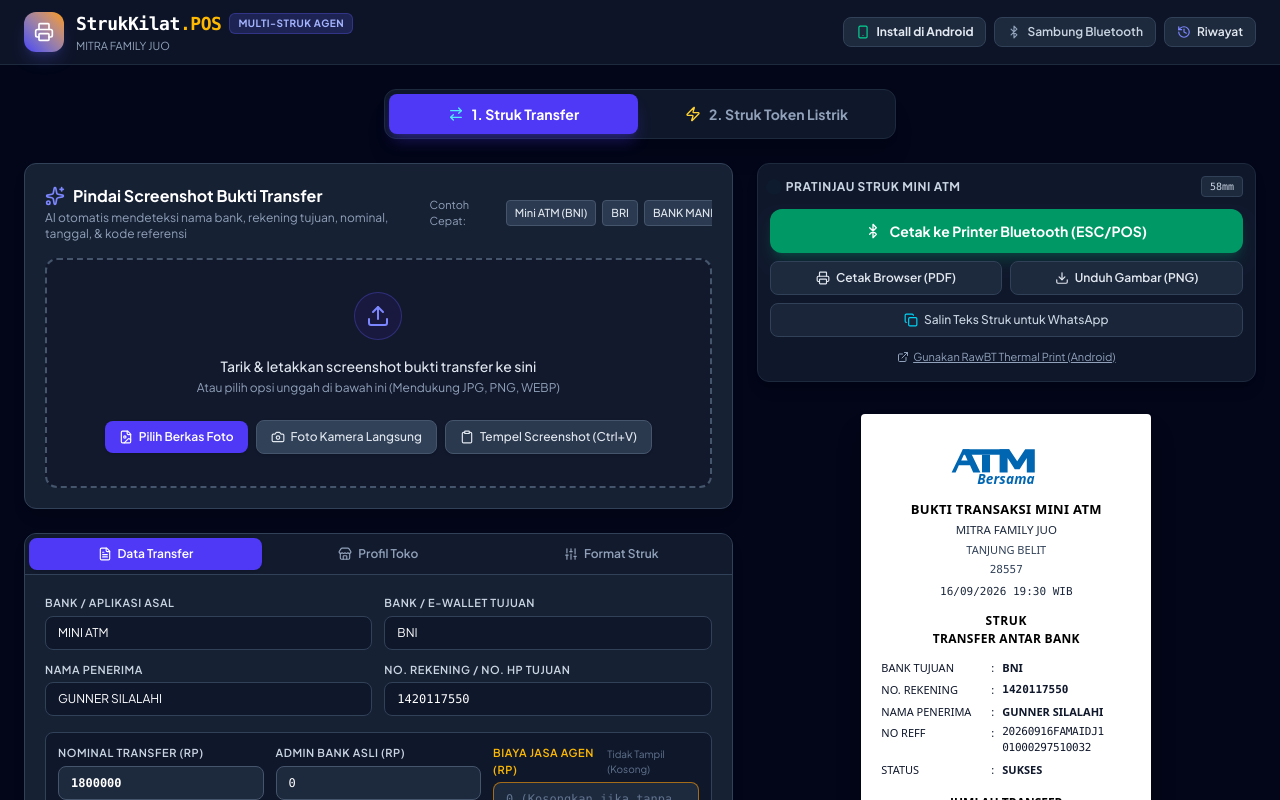
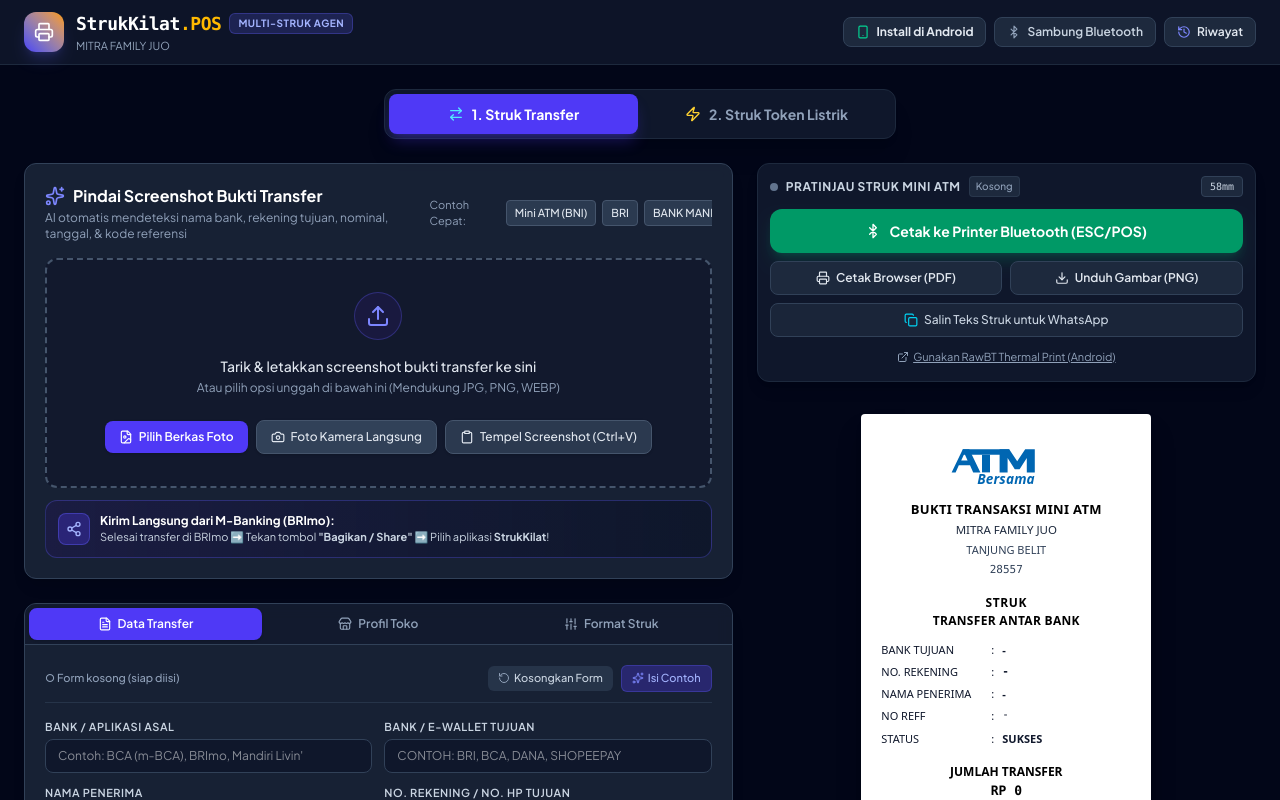
Before and after one commit to Dwi130318/strukkilat, a React (Vite) app: page / in a window 1280 px wide. Shown: the top 800 px of the page. Built offline with nearby package versions, Linux system fonts and the light colour scheme.

Commit message:
feat: allow starting with empty forms
Initialize receipt and token states as empty by default. Added reset and sample data functionality to editors for improved user workflow. Also enhanced the share-target handler to be more robust.

```diff
--- a/src/App.tsx
+++ b/src/App.tsx
@@ -25,6 +25,8 @@
   DEFAULT_PRINT_SETTINGS,
   SAMPLE_RECEIPTS,
   DEFAULT_PLN_TOKEN,
+  EMPTY_RECEIPT,
+  EMPTY_PLN_TOKEN,
 } from './utils/sampleData';
 import {
   generateReceiptEscPos,
@@ -65,20 +67,11 @@
     return saved ? JSON.parse(saved) : DEFAULT_PRINT_SETTINGS;
   });
 
-  // Transfer Receipt State (Murni tanpa biaya jasa saat awal)
-  const [receipt, setReceipt] = useState<ReceiptData>(() => ({
-    ...SAMPLE_RECEIPTS[0],
-    agentFee: 0,
-    totalAmount: SAMPLE_RECEIPTS[0].amount,
-  }));
+  // Transfer Receipt State (Mulai KOSONG saat buka aplikasi sesuai permintaan pengguna)
+  const [receipt, setReceipt] = useState<ReceiptData>(EMPTY_RECEIPT);
 
-  // PLN Token State (Murni tanpa biaya jasa saat awal)
-  const [plnToken, setPlnToken] = useState<PlnTokenData>(() => ({
-    ...DEFAULT_PLN_TOKEN,
-    adminFee: 0,
-    agentFee: 0,
-    totalAmount: DEFAULT_PLN_TOKEN.amount,
-  }));
+  // PLN Token State (Mulai KOSONG saat buka aplikasi sesuai permintaan pengguna)
+  const [plnToken, setPlnToken] = useState<PlnTokenData>(EMPTY_PLN_TOKEN);
 
   const [isProcessingOcr, setIsProcessingOcr] = useState(false);
 
@@ -242,6 +235,40 @@
     };
     setPlnToken(cleanPln);
     showToast('OCR Bukti Token PLN Berhasil!', 'success');
+  };
+
+  // Reset & Sample Handlers
+  const handleResetReceipt = () => {
+    setReceipt(EMPTY_RECEIPT);
+    showToast('Form data transfer telah dikosongkan.', 'info');
+  };
+
+  const handleLoadSampleReceipt = () => {
+    const sample = SAMPLE_RECEIPTS[0];
+    setReceipt({
+      ...sample,
+      agentFee: 0,
+      totalAmount: sample.amount,
+      transactionDate: new Date().toLocaleDateString('id-ID'),
+      transactionTime: new Date().toLocaleTimeString('id-ID', { hour: '2-digit', minute: '2-digit' }) + ' WIB',
+      refNumber: 'TRX' + Date.now().toString().slice(-8),
+    });
+    showToast('Contoh transaksi transfer berhasil dimuat.', 'success');
+  };
+
+  const handleResetPln = () => {
+    setPlnToken(EMPTY_PLN_TOKEN);
+    showToast('Form token listrik telah dikosongkan.', 'info');
+  };
+
+  const handleLoadSamplePln = () => {
+    setPlnToken({
+      ...DEFAULT_PLN_TOKEN,
+      transactionDate: new Date().toLocaleDateString('id-ID'),
+      transactionTime: new Date().toLocaleTimeString('id-ID', { hour: '2-digit', minute: '2-digit' }) + ' WIB',
+      refNumber: 'PLN' + Date.now().toString().slice(-8),
+    });
+    showToast('Contoh token listrik berhasil dimuat.', 'success');
   };
 
   // Direct Print via Web Bluetooth (ESC/POS)
@@ -549,6 +576,8 @@
                 setStore={setStore}
                 settings={settings}
                 setSettings={setSettings}
+                onReset={handleResetReceipt}
+                onLoadSample={handleLoadSampleReceipt}
               />
             ) : (
               <PlnTokenEditor
@@ -558,6 +587,8 @@
                 setStore={setStore}
                 settings={settings}
                 setSettings={setSettings}
+                onReset={handleResetPln}
+                onLoadSample={handleLoadSamplePln}
               />
             )}
           </div>
@@ -568,13 +599,21 @@
               <div className="flex items-center justify-between mb-3">
                 <div className="flex items-center gap-2">
                   <div
-                    className={`w-2 h-2 rounded-full animate-ping ${
-                      mode === 'pln_token' ? 'bg-amber-400' : 'bg-emerald-400'
+                    className={`w-2 h-2 rounded-full ${
+                      (mode === 'transfer' && receipt.amount > 0) || (mode === 'pln_token' && plnToken.amount > 0)
+                        ? mode === 'pln_token' ? 'bg-amber-400 animate-ping' : 'bg-emerald-400 animate-ping'
+                        : 'bg-slate-500'
                     }`}
                   />
                   <span className="text-xs font-bold uppercase tracking-wider text-slate-300">
                     {mode === 'pln_token' ? 'Pratinjau Struk Token PLN' : 'Pratinjau Struk Mini ATM'}
                   </span>
+                  {((mode === 'transfer' && !receipt.amount && !receipt.recipientName) ||
+                    (mode === 'pln_token' && !plnToken.amount && !plnToken.tokenNumber)) && (
+                    <span className="text-[10px] bg-slate-800 text-slate-400 px-1.5 py-0.5 rounded border border-slate-700/60 font-medium">
+                      Kosong
+                    </span>
+                  )}
                 </div>
                 <span className="text-[10px] font-mono bg-slate-800 text-slate-300 px-2 py-0.5 rounded border border-slate-700">
                   {settings.paperWidth}
--- a/src/components/PlnTokenEditor.tsx
+++ b/src/components/PlnTokenEditor.tsx
@@ -1,6 +1,6 @@
 import React, { useState } from 'react';
 import { PlnTokenData, StoreProfile, PrintSettings } from '../types/receipt';
-import { Zap, Store, Sliders, RefreshCw } from 'lucide-react';
+import { Zap, Store, Sliders, RefreshCw, RotateCcw, Sparkles } from 'lucide-react';
 
 interface PlnTokenEditorProps {
   tokenData: PlnTokenData;
@@ -9,6 +9,8 @@
   setStore: React.Dispatch<React.SetStateAction<StoreProfile>>;
   settings: PrintSettings;
   setSettings: React.Dispatch<React.SetStateAction<PrintSettings>>;
+  onReset?: () => void;
+  onLoadSample?: () => void;
 }
 
 export const PlnTokenEditor: React.FC<PlnTokenEditorProps> = ({
@@ -18,6 +20,8 @@
   setStore,
   settings,
   setSettings,
+  onReset,
+  onLoadSample,
 }) => {
   const [activeTab, setActiveTab] = useState<'token' | 'toko' | 'cetak'>('token');
 
@@ -92,6 +96,41 @@
         {/* TAB 1: DATA TOKEN PLN */}
         {activeTab === 'token' && (
           <div className="space-y-4">
+            {/* ACTION BAR: RESET & LOAD SAMPLE */}
+            <div className="flex items-center justify-between pb-2.5 border-b border-slate-700/60">
+              <span className="text-[11px] text-slate-400">
+                {tokenData.amount > 0 || tokenData.tokenNumber ? (
+                  <span className="text-amber-400 font-medium">● Data terisi</span>
+                ) : (
+                  <span className="text-slate-400 font-medium">○ Form kosong (siap diisi)</span>
+                )}
+              </span>
+              <div className="flex items-center gap-2">
+                {onReset && (
+                  <button
+                    type="button"
+                    onClick={onReset}
+                    className="px-2.5 py-1 text-[11px] font-medium text-slate-300 hover:text-white bg-slate-700/60 hover:bg-slate-700 rounded-md transition flex items-center gap-1"
+                    title="Kosongkan semua isian form token PLN"
+                  >
+                    <RotateCcw className="w-3 h-3 text-slate-400" />
+                    <span>Kosongkan Form</span>
+                  </button>
+                )}
+                {onLoadSample && (
+                  <button
+                    type="button"
+                    onClick={onLoadSample}
+                    className="px-2.5 py-1 text-[11px] font-medium text-amber-300 hover:text-white bg-amber-600/30 hover:bg-amber-600 border border-amber-500/30 rounded-md transition flex items-center gap-1"
+                    title="Isi dengan contoh token PLN untuk dicoba"
+                  >
+                    <Sparkles className="w-3 h-3 text-amber-400" />
+                    <span>Isi Contoh</span>
+                  </button>
+                )}
+              </div>
+            </div>
+
             {/* 20 DIGIT TOKEN BOX (MOST IMPORTANT) */}
             <div className="p-3 bg-amber-950/40 border border-amber-500/50 rounded-lg space-y-2">
               <div className="flex items-center justify-between">
--- a/src/components/PlnTokenView.tsx
+++ b/src/components/PlnTokenView.tsx
@@ -71,15 +71,15 @@
       if (digits.length === 20) {
         return `${digits.slice(0, 4)} - ${digits.slice(4, 8)} - ${digits.slice(8, 12)} - ${digits.slice(12, 16)} - ${digits.slice(16, 20)}`;
       }
-      if (digits.length >= 16) {
+      if (digits.length > 0) {
         return clean;
       }
-      return '3819 - 4820 - 1928 - 4719 - 0192';
+      return '- - - -   - - - -   - - - -   - - - -   - - - -';
     };
 
     // Format long refNumber
     const formatRefNumber = (refNum: string) => {
-      const clean = safeText(refNum, 'PLN' + Date.now().toString().slice(-8)).replace(/\s+/g, '');
+      const clean = safeText(refNum, '-').replace(/\s+/g, '');
       if (clean.length > 16) {
         return (
           <>
@@ -91,10 +91,10 @@
       return clean;
     };
 
-    const meterDisplay = safeText(tokenData.meterNumber, safeText(tokenData.customerId, '-'));
-    const idpelDisplay = safeText(tokenData.customerId, safeText(tokenData.meterNumber, '-'));
-    const nameDisplay = safeText(tokenData.customerName, 'PELANGGAN PLN');
-    const tariffDisplay = safeText(tokenData.tariffPower, 'R1 / 1300 VA');
+    const meterDisplay = safeText(tokenData.meterNumber, '-');
+    const idpelDisplay = safeText(tokenData.customerId, '-');
+    const nameDisplay = safeText(tokenData.customerName, '-');
+    const tariffDisplay = safeText(tokenData.tariffPower, '-');
     const kwhClean = safeText(tokenData.kwhAmount, '-');
 
     return (
--- a/src/components/ReceiptEditor.tsx
+++ b/src/components/ReceiptEditor.tsx
@@ -15,6 +15,8 @@
   Hash,
   FileText,
   Percent,
+  RotateCcw,
+  Sparkles,
 } from 'lucide-react';
 
 interface ReceiptEditorProps {
@@ -24,6 +26,8 @@
   setStore: React.Dispatch<React.SetStateAction<StoreProfile>>;
   settings: PrintSettings;
   setSettings: React.Dispatch<React.SetStateAction<PrintSettings>>;
+  onReset?: () => void;
+  onLoadSample?: () => void;
 }
 
 export function ReceiptEditor({
@@ -33,6 +37,8 @@
   setStore,
   settings,
   setSettings,
+  onReset,
+  onLoadSample,
 }: ReceiptEditorProps) {
   const [activeTab, setActiveTab] = useState<'transaksi' | 'toko' | 'cetak'>('transaksi');
 
@@ -107,6 +113,41 @@
         {/* TAB 1: DATA TRANSAKSI */}
         {activeTab === 'transaksi' && (
           <div className="space-y-4">
+            {/* ACTION BAR: RESET & LOAD SAMPLE */}
+            <div className="flex items-center justify-between pb-2.5 border-b border-slate-700/60">
+              <span className="text-[11px] text-slate-400">
+                {receipt.amount > 0 || receipt.recipientName ? (
+                  <span className="text-emerald-400 font-medium">● Data terisi</span>
+                ) : (
+                  <span className="text-slate-400 font-medium">○ Form kosong (siap diisi)</span>
+                )}
+              </span>
+              <div className="flex items-center gap-2">
+                {onReset && (
+                  <button
+                    type="button"
+                    onClick={onReset}
+                    className="px-2.5 py-1 text-[11px] font-medium text-slate-300 hover:text-white bg-slate-700/60 hover:bg-slate-700 rounded-md transition flex items-center gap-1"
+                    title="Kosongkan semua isian form transaksi"
+                  >
+                    <RotateCcw className="w-3 h-3 text-slate-400" />
+                    <span>Kosongkan Form</span>
+                  </button>
+                )}
+                {onLoadSample && (
+                  <button
+                    type="button"
+                    onClick={onLoadSample}
+                    className="px-2.5 py-1 text-[11px] font-medium text-indigo-300 hover:text-white bg-indigo-600/30 hover:bg-indigo-600 border border-indigo-500/30 rounded-md transition flex items-center gap-1"
+                    title="Isi dengan contoh transaksi untuk dicoba"
+                  >
+                    <Sparkles className="w-3 h-3 text-indigo-400" />
+                    <span>Isi Contoh</span>
+                  </button>
+                )}
+              </div>
+            </div>
+
             <div className="grid grid-cols-1 sm:grid-cols-2 gap-3">
               <div>
                 <label className="block text-[11px] font-semibold text-slate-300 uppercase tracking-wider mb-1">
--- a/src/components/ReceiptView.tsx
+++ b/src/components/ReceiptView.tsx
@@ -102,7 +102,7 @@
 
     // Break long refNumber into two lines if > 16 chars (exact match to user's photo!)
     const formatRefNumber = (refNum: string) => {
-      const clean = safeStr(refNum, 'TRX' + Date.now().toString().slice(-8)).replace(/\s+/g, '');
+      const clean = safeStr(refNum, '-').replace(/\s+/g, '');
       if (clean.length > 16) {
         return (
           <>
@@ -173,7 +173,7 @@
             <div className="flex items-start">
               <span className="w-[110px] shrink-0 uppercase">BANK TUJUAN</span>
               <span className="mr-2">:</span>
-              <span className="font-semibold uppercase">{safeStr(receipt.bankDestination, 'BANK TUJUAN')}</span>
+              <span className="font-semibold uppercase">{safeStr(receipt.bankDestination, '-')}</span>
             </div>
 
             {/* NO. REKENING */}
@@ -187,7 +187,7 @@
             <div className="flex items-start">
               <span className="w-[110px] shrink-0 uppercase">NAMA PENERIMA</span>
               <span className="mr-2">:</span>
-              <span className="font-semibold uppercase">{safeStr(receipt.recipientName, 'PENERIMA TRANSFER')}</span>
+              <span className="font-semibold uppercase">{safeStr(receipt.recipientName, '-')}</span>
             </div>
 
             {/* NO REFF */}
--- a/src/components/UploadSection.tsx
+++ b/src/components/UploadSection.tsx
@@ -1,5 +1,5 @@
 import React, { useState, useRef, useEffect } from 'react';
-import { Upload, Camera, Clipboard, Sparkles, AlertCircle, FileImage, Check, Zap } from 'lucide-react';
+import { Upload, Camera, Clipboard, Sparkles, AlertCircle, FileImage, Check, Zap, Share2 } from 'lucide-react';
 import { ReceiptData, PlnTokenData, AppMode } from '../types/receipt';
 import { SAMPLE_RECEIPTS } from '../utils/sampleData';
 
@@ -454,6 +454,21 @@
         )}
       </div>
 
+      {/* DIRECT SHARE TIP BANNER */}
+      <div className="mt-3 p-3 bg-gradient-to-r from-indigo-950/60 to-slate-900 border border-indigo-500/30 rounded-xl flex items-center justify-between text-xs text-indigo-200">
+        <div className="flex items-center gap-2.5">
+          <div className="w-8 h-8 rounded-lg bg-indigo-600/30 border border-indigo-500/40 flex items-center justify-center shrink-0 text-indigo-300">
+            <Share2 className="w-4 h-4" />
+          </div>
+          <div className="text-[11px] leading-snug">
+            <span className="font-bold text-white block text-xs">Kirim Langsung dari M-Banking (BRImo):</span>
+            <span className="text-slate-300">
+              Selesai transfer di BRImo ➡️ Tekan tombol <strong>"Bagikan / Share"</strong> ➡️ Pilih aplikasi <strong>StrukKilat</strong>!
+            </span>
+          </div>
+        </div>
+      </div>
+
       {/* ERROR MESSAGE DISPLAY */}
       {errorMessage && (
         <div className="mt-3 p-3 bg-amber-950/40 border border-amber-500/50 rounded-lg flex items-start gap-2 text-amber-200 text-xs">
--- a/src/utils/sampleData.ts
+++ b/src/utils/sampleData.ts
@@ -1,4 +1,45 @@
 import { ReceiptData, StoreProfile, PrintSettings, PlnTokenData } from '../types/receipt';
+
+export const EMPTY_RECEIPT: ReceiptData = {
+  id: '',
+  bankSource: '',
+  bankDestination: '',
+  recipientName: '',
+  recipientAccount: '',
+  senderName: '',
+  senderAccount: '',
+  amount: 0,
+  bankAdminFee: 0,
+  agentFee: 0,
+  totalAmount: 0,
+  transactionDate: '',
+  transactionTime: '',
+  refNumber: '',
+  transactionType: 'TRANSFER ANTAR BANK',
+  status: 'SUKSES',
+  notes: '',
+  customerName: '',
+  cashierName: '',
+  createdAt: '',
+};
+
+export const EMPTY_PLN_TOKEN: PlnTokenData = {
+  id: '',
+  meterNumber: '',
+  customerId: '',
+  customerName: '',
+  tariffPower: '',
+  tokenNumber: '',
+  kwhAmount: '',
+  amount: 0,
+  adminFee: 0,
+  agentFee: 0,
+  totalAmount: 0,
+  transactionDate: '',
+  transactionTime: '',
+  refNumber: '',
+  createdAt: '',
+};
 
 export const DEFAULT_PLN_TOKEN: PlnTokenData = {
   id: 'sample-pln-1',
```
Also changed, not shown: server.ts (+13 -3 lines).
